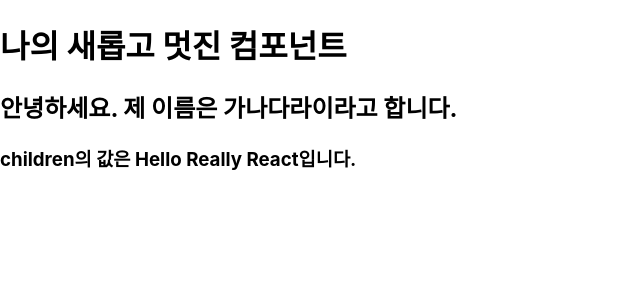
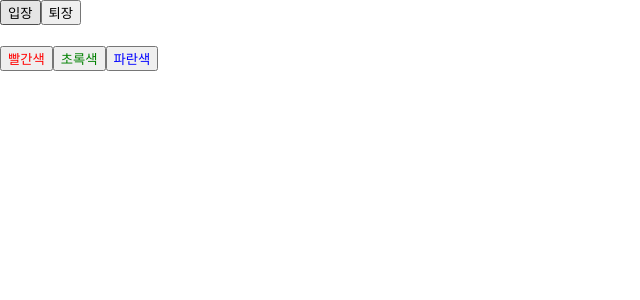
Before and after one commit to yeonjae97/Save_Files, a React (Create React App) app: page / in a window 1280 px wide. Shown: the top 300 px of the page, without its empty margins (0-640 px from the left). Built offline with nearby package versions, Linux system fonts and the light colour scheme.

Commit message:
리액트 커밋~

```diff
--- a/src/App.js
+++ b/src/App.js
@@ -1,7 +1,9 @@
+import Counter from './Counter';
 import MyComponent from './MyComponent';
+import Say from './Say';
 
 const App = () => {
-  return <MyComponent name="가나다라">Hello Really React</MyComponent>;
+  return <Say />;
 };
 
 export default App;
--- /dev/null
+++ b/src/Counter.js
@@ -0,0 +1,41 @@
+import React, { Component } from 'react';
+
+class Counter extends Component {
+  // constructor(props){
+  //   super(props);
+  //   this.state = {
+  //     number: 0,
+  //     fixedNumber: 0,
+  //   };
+  // }
+
+  // 변수의 state 필드로서 사용되는 변수 ( 위를 주석처리 해도 동일하다. )
+  state = { number: 0, fixedNumber: 0}
+  render() {
+    const {number, fixedNumber} = this.state;
+
+    return (
+      <div>
+        <h1>{number}</h1>
+        <h2>{fixedNumber}</h2>
+        <button
+        onClick={() =>{
+          // this.setState((prevState) => {
+          //   return {number: prevState.number + 1};
+          // });
+          // this.setState((prevState) => {
+          //   return {number: prevState.number + 1};
+          // });
+          this.setState({number: number + 1}, () => {
+            console.log("방금 setState가 호출");
+          });
+        }}
+          >
+            +1
+          </button>
+      </div>
+    );
+  }
+}
+
+export default Counter;
--- /dev/null
+++ b/src/Say.js
@@ -0,0 +1,20 @@
+import React from 'react';
+import { useState } from 'react';
+
+const Say = () => {
+  const [message, setMessage] = useState('');
+  const [color, setColor] = useState('black');
+  const onClickEnter = () => setMessage("안녕하세요!");
+  const onClickLeave = () => setMessage("안녕히 가세요!");
+  return (
+    <div>
+      <button onClick={onClickEnter}>입장</button>
+      <button onClick={onClickLeave}>퇴장</button>
+      <h1 style={{color}}>{message}</h1>
+      <button style={{color : 'red'}} onClick={() => setColor('red')}>빨간색</button>
+      <button style={{color : 'green'}} onClick={() => setColor('green')}>초록색</button>
+      <button style={{color : 'blue'}} onClick={() => setColor('blue')}>파란색</button>
+    </div>
+  );
+};
+export default Say;
```
